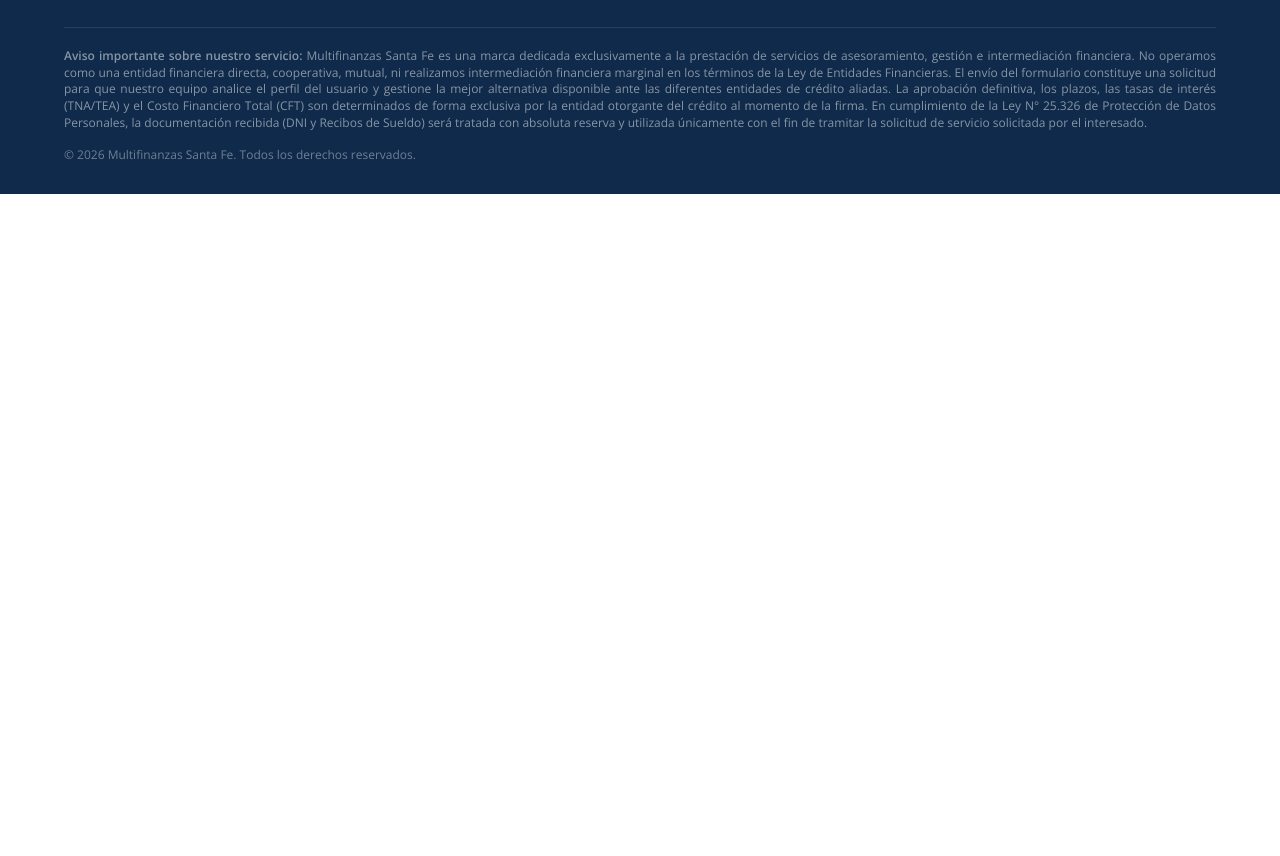
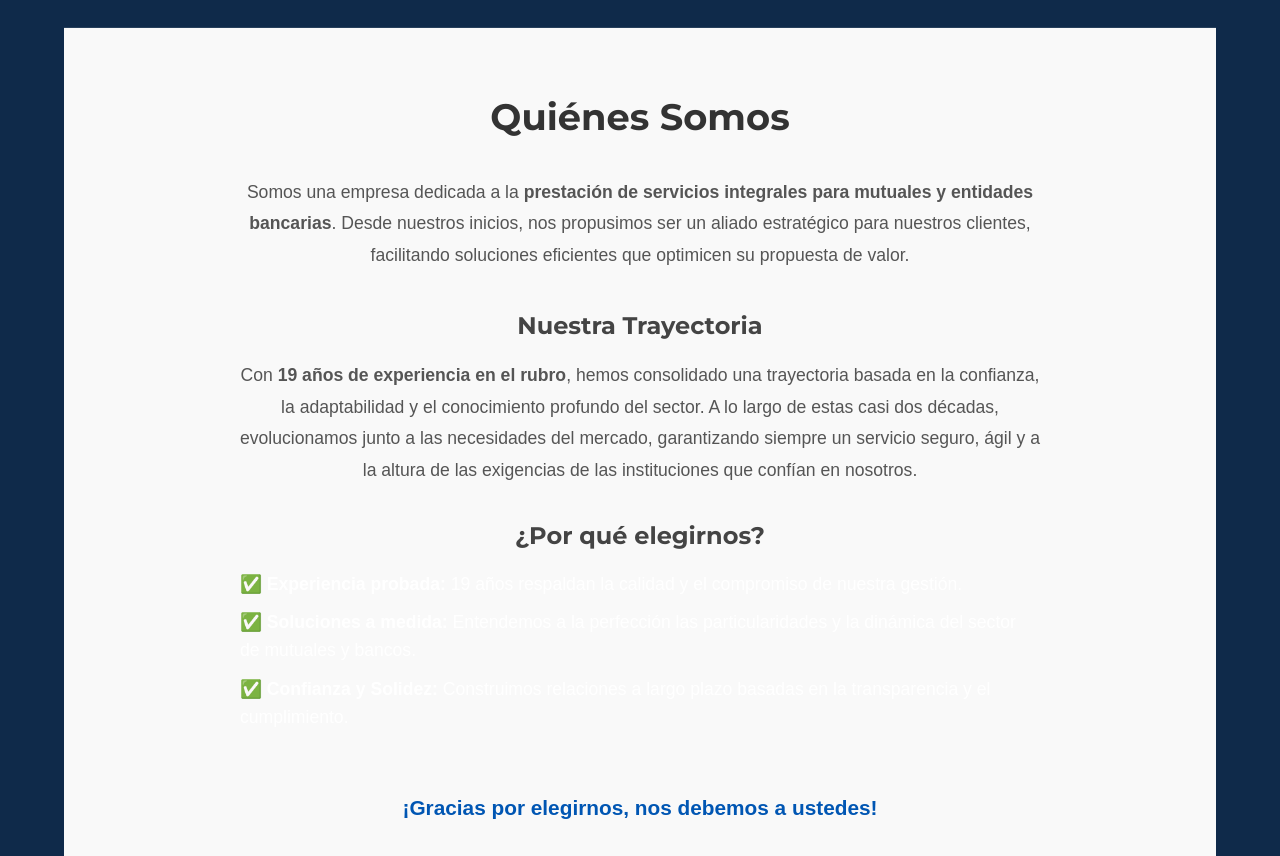
Before and after one commit to almaserena516-bit/multifinanzas, a plain HTML site: page index.html in a window 1280 px wide. Shown: the part 1404-2260 px from the top of the page. Before the commit the page ends 1598 px from the top, so only its background shows below. Drawn offline with nearby package versions, Linux system fonts and the light colour scheme.

Commit message:
Add 'Quiénes Somos' section to index.html
Added a new section 'Quiénes Somos' to describe the company and its services.

```diff
--- a/index.html
+++ b/index.html
@@ -230,7 +230,34 @@
                 </div>
             </div>
         </div>
+        <!-- SECCIÓN QUIÉNES SOMOS -->
+<section id="quienes-somos" style="background-color: #f9f9f9; padding: 60px 20px; font-family: sans-serif; text-align: center;">
+    <div style="max-width: 800px; margin: 0 auto;">
+        <h2 style="margin-bottom: 30px; font-size: 2.3rem; color: #333;">Quiénes Somos</h2>
 
+        <p style="font-size: 1.1rem; line-height: 1.8; color: #555; margin-bottom: 25px;">
+            Somos una empresa dedicada a la <strong>prestación de servicios integrales para mutuales y entidades bancarias</strong>.
+            Desde nuestros inicios, nos propusimos ser un aliado estratégico para nuestros clientes, facilitando soluciones eficientes que optimicen su propuesta de valor.
+        </p>
+
+        <h3 style="margin-top: 35px; margin-bottom: 15px; color: #444; font-size: 1.5rem;">Nuestra Trayectoria</h3>
+        <p style="font-size: 1.1rem; line-height: 1.8; color: #555; margin-bottom: 30px;">
+            Con <strong>19 años de experiencia en el rubro</strong>, hemos consolidado una trayectoria basada en la confianza, la adaptabilidad y el conocimiento profundo del sector.
+            A lo largo de estas casi dos décadas, evolucionamos junto a las necesidades del mercado, garantizando siempre un servicio seguro, ágil y a la altura de las exigencias de las instituciones que confían en nosotros.
+        </p>
+
+        <h3 style="margin-bottom: 15px; color: #444; font-size: 1.5rem;">¿Por qué elegirnos?</h3>
+        <ul style="list-style: none; padding: 0; margin-bottom: 35px; text-align: left; display: inline-block;">
+            <li style="margin-bottom: 10px; font-size: 1.1rem;">✅ <strong>Experiencia probada:</strong> 19 años respaldan la calidad y el compromiso de nuestra gestión.</li>
+            <li style="margin-bottom: 10px; font-size: 1.1rem;">✅ <strong>Soluciones a medida:</strong> Entendemos a la perfección las particularidades y la dinámica del sector de mutuales y bancos.</li>
+            <li style="margin-bottom: 10px; font-size: 1.1rem;">✅ <strong>Confianza y Solidez:</strong> Construimos relaciones a largo plazo basadas en la transparencia y el cumplimiento.</li>
+        </ul>
+
+        <p style="font-size: 1.3rem; font-weight: bold; color: #0056b3; margin-top: 15px;">
+            ¡Gracias por elegirnos, nos debemos a ustedes!
+        </p>
+    </div>
+</section>
         <!-- TEXTO LEGAL TRANSPARENTE -->
         <div class="legal-disclaimer">
             <p><strong>Aviso importante sobre nuestro servicio:</strong> Multifinanzas Santa Fe es una marca dedicada exclusivamente a la prestación de servicios de asesoramiento, gestión e intermediación financiera. No operamos como una entidad financiera directa, cooperativa, mutual, ni realizamos intermediación financiera marginal en los términos de la Ley de Entidades Financieras. El envío del formulario constituye una solicitud para que nuestro equipo analice el perfil del usuario y gestione la mejor alternativa disponible ante las diferentes entidades de crédito aliadas. La aprobación definitiva, los plazos, las tasas de interés (TNA/TEA) y el Costo Financiero Total (CFT) son determinados de forma exclusiva por la entidad otorgante del crédito al momento de la firma. En cumplimiento de la Ley N° 25.326 de Protección de Datos Personales, la documentación recibida (DNI y Recibos de Sueldo) será tratada con absoluta reserva y utilizada únicamente con el fin de tramitar la solicitud de servicio solicitada por el interesado.</p>
```
